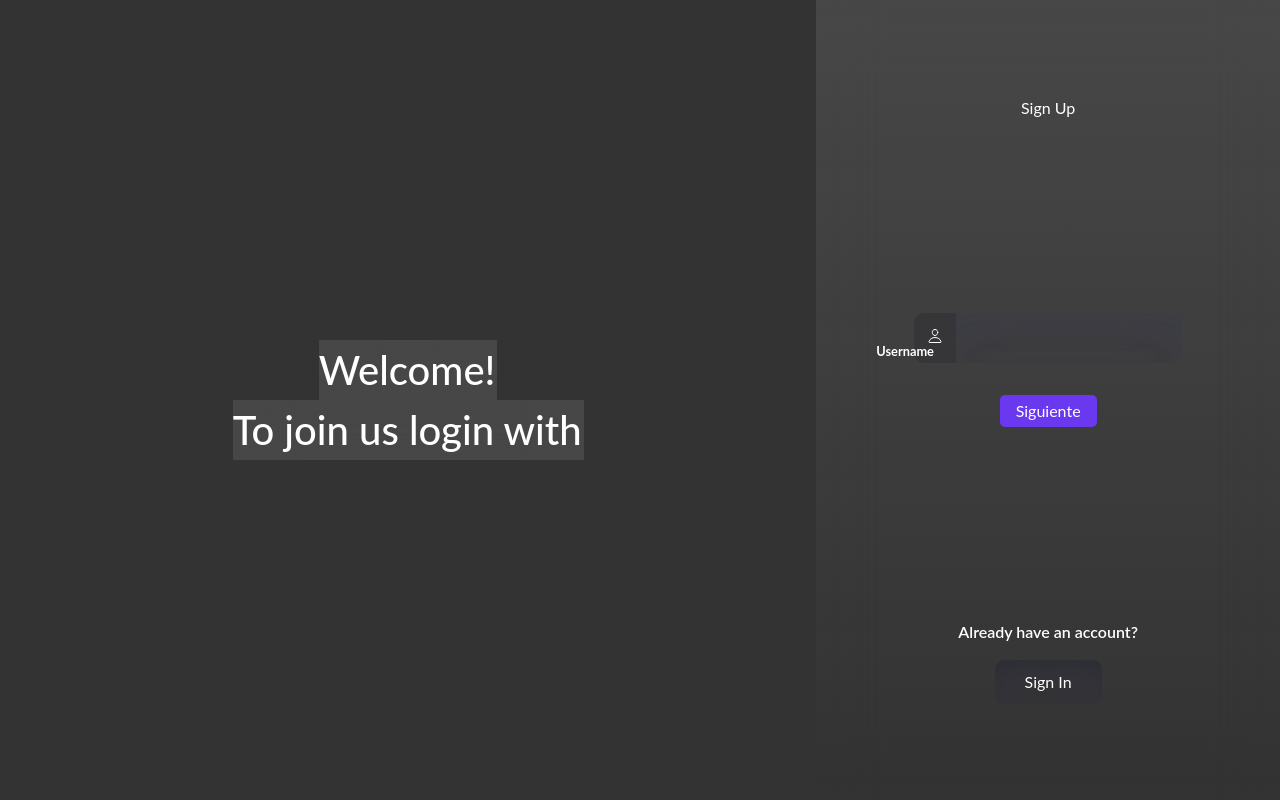
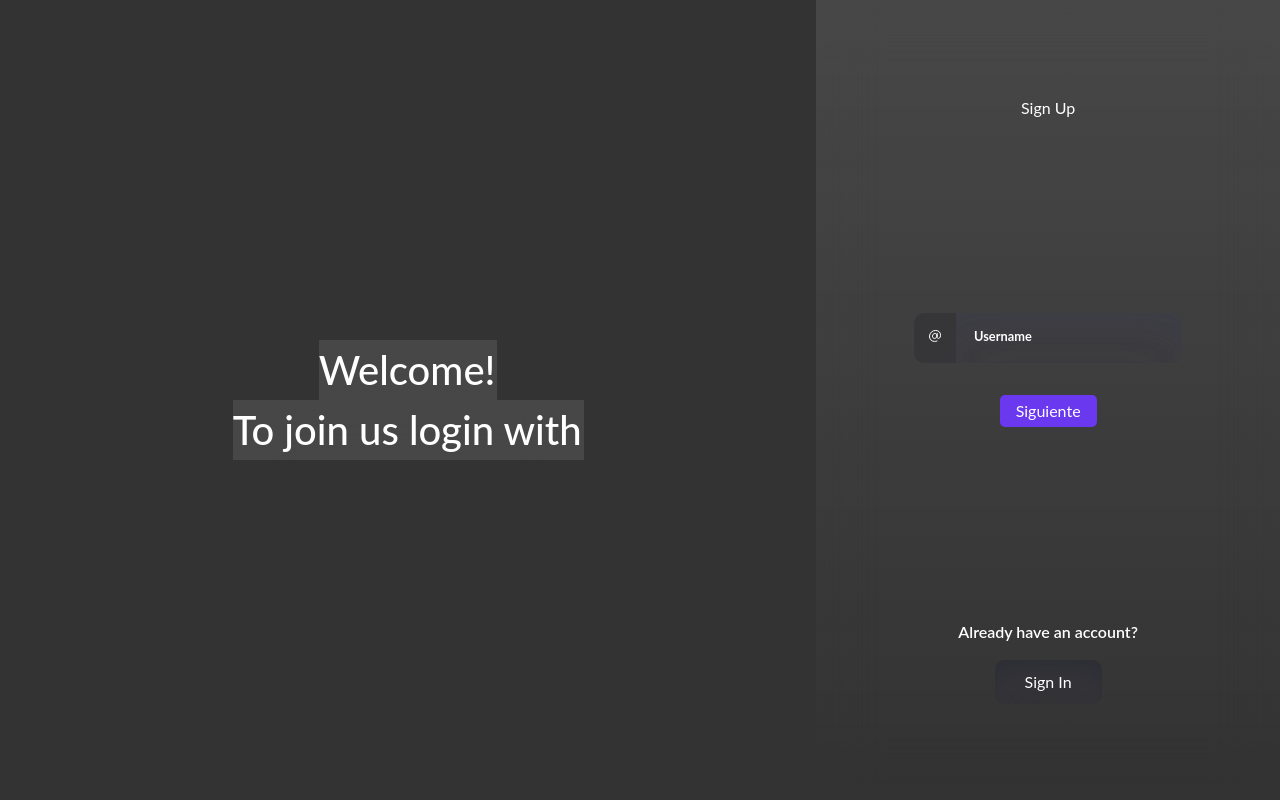
Before and after one commit to gcamig/isitec, a PHP site: page /view/register.php in a window 1280 px wide. Run offline with PHP 8.4, Linux system fonts and the light colour scheme; style sheets or scripts are compiled from the project's sources; some libraries are stand-ins or nearby versions.

Commit message:
Update form styling and add form validation in form_steps.js and register.css

```diff
--- a/css/register.css
+++ b/css/register.css
@@ -13,7 +13,7 @@
   width: 100%;
 }
 
-.sign-up-grid {
+.sign-up-area {
   display: flex;
   flex-direction: column;
   justify-content: center;
@@ -22,74 +22,79 @@
 
 .form-group {
   display: flex;
+  flex-direction: column;
+  justify-content: center;
+  align-items: center;
+  gap: 2em;
+}
+
+.info-group {
+  position: relative;
+  display: flex;
   flex-direction: row;
   justify-content: center;
   align-items: center;
-
+  & span {
+    position: absolute;
+    top: 0;
+    left: 1;
+  }
 }
 
-input{
+input {
   padding: 0.8rem;
   font-size: 1rem;
   color: #fff;
 }
 
-label{
+label {
   padding: 0.8rem;
   font-size: 1rem;
 }
 
-span{
+span {
   font-size: 0.8rem;
 }
 
-#verifError, #userError, #error, #emailError {
+#verifError,
+#userError,
+#error,
+#emailError {
   position: absolute;
   font-size: 0.7rem;
   color: #d20000;
   top: 55px;
   right: 5px;
 
-  &.active{
+  &.active {
     display: block;
   }
 
-  &.inactive{
+  &.inactive {
     display: none;
   }
 }
 
-.input-box:nth-child(3) input,
-.input-box:nth-child(4) input {
-  border-radius: 10px;
-}
-
-.input-box:nth-child(3) span,
-.input-box:nth-child(4) span {
-  left: 20px;
-}
-
-input:focus~span,
-input:valid~span {
+input:focus ~ span,
+input:valid ~ span {
   transform: translate(-3rem, -1.2rem) scale(0.8);
 }
 
-.input-box:nth-child(3) input:focus~span,
-.input-box:nth-child(3) input:valid~span,
-.input-box:nth-child(4) input:focus~span,
-.input-box:nth-child(4) input:valid~span {
+.input-box:nth-child(3) input:focus ~ span,
+.input-box:nth-child(3) input:valid ~ span,
+.input-box:nth-child(4) input:focus ~ span,
+.input-box:nth-child(4) input:valid ~ span {
   transform: translate(-1rem, -1.2rem) scale(0.8);
 }
 
-.form-group, #btn-submit, .form-group div {
+.info-group,
+#btn-submit,
+.info-group div {
   &.active {
     display: flex;
     flex-direction: row;
     justify-content: center;
     align-items: center;
-  }
-  &.inactive {
-    display: none;
   }
 }
 
@@ -97,12 +102,13 @@ input:valid~span {
   display: none;
 }
 
-.form-group div {
+.buttons:first-child,
+.buttons:nth-child(2) {
   background: #6938ef;
   user-select: none;
   border-radius: 5px;
 }
 
-.form-group div:hover {
+.buttons:hover {
   background: #4f1ad1;
 }
--- a/js/form_steps.js
+++ b/js/form_steps.js
@@ -6,7 +6,7 @@ document.addEventListener('DOMContentLoaded', function () {
   var submitBtn = document.getElementById('btn-submit');
 
   nextBtn.addEventListener('click', function () {
-    console.log('next button clicked');
+    console.log('lenght', steps.length);
     showStep(currentStep + 1);
 
   });
@@ -16,28 +16,28 @@ document.addEventListener('DOMContentLoaded', function () {
   });
 
   function showStep(step) {
-    console.log('showStep', step);
+    console.log('showStep', currentStep);
     steps[currentStep].classList.remove('active');
     steps[currentStep].classList.add('hidden');
 
     steps[step].classList.remove('hidden');
     steps[step].classList.add('active');
     currentStep = step;
+    console.log('currentStep', currentStep);
 
     if (currentStep === 0) {
       prevBtn.classList.remove('active');
       prevBtn.classList.add('hidden');
     } else {
       prevBtn.classList.remove('hidden');
+      prevBtn.classList.add('active');
     }
 
-    if (currentStep === steps.length - 2) {
-
+    if (currentStep === steps.length - 1) {
       nextBtn.classList.add('hidden');
       submitBtn.classList.remove('hidden');
     } else {
       nextBtn.classList.remove('hidden');
-      nextBtn.classList.add('active');
       submitBtn.classList.add('hidden');
     }
   }
--- a/view/register.php
+++ b/view/register.php
@@ -60,40 +60,52 @@ if ($_SERVER["REQUEST_METHOD"] == "POST") {
     <?= $errorBox ?>
     <form class="sign-up-form" action="<?php htmlspecialchars($_SERVER["REQUEST_METHOD"]) ?>" method="POST">
       <div class="sign-up-grid">
-        <div class="form-group" id="input-usr">
-          <label for="usr"><ion-icon name="person-outline"></ion-icon></label>
+
+        <div class="form-group">
+          <div class="info-group" id="input-usr">
+            <label for="usr"><ion-icon name="at-outline"></ion-icon></ion-icon></label>
             <input type="text" id="user" name="username" required placeholder="">
             <span>Username</span>
             <p id="userError" class="hidden"></p>
           </div>
-        <div class="form-group hidden" id="input-email">
+        </div>
+
+        <div class="form-group hidden">
+          <div class="info-group" id="input-email">
             <label for="email"><ion-icon name="mail-outline"></ion-icon></label>
             <input type="text" id="email" name="email" required placeholder="">
             <span>Email</span>
             <p id="emailError" class="hidden"></p>
           </div>
+        </div>
         <div class="form-group hidden">
+          <div class="info-group">
+            <label for="firstName"><ion-icon name="person"></ion-icon></label>
             <input type="text" id="firstname" name="firstname" required placeholder="">
             <span>First Name</span>
           </div>
-        <div class="form-group hidden">
+          <div class="info-group">
+            <label for="lastname"><ion-icon name="person"></ion-icon></label>
             <input type="text" id="lastname" name="lastname" required placeholder="">
             <span>Last Name</span>
           </div>
-        <div class="form-group hidden" id="input-pwd">
+        </div>
+        <div class="form-group hidden">
+          <div class="info-group" id="input-pwd">
             <label for="pwd"><ion-icon name="lock-closed-outline"></ion-icon></label>
             <input type="password" id="pwd" name="password" required placeholder="">
             <span>Password</span>
             <p id="error" class="hidden"></p>
           </div>
-        <div class="form-group hidden" id="input-pwd-verif">
+          <div class="info-group" id="input-pwd-verif">
             <label for="veri-pswd"><ion-icon name="lock-closed-outline"></ion-icon></label>
             <input type="password" id="pswd-verif" name="veri-pswd" required placeholder="">
             <span>Verify Password</span>
             <p id="verifError" class="hidden"></p>
           </div>
         </div>
-      <div class="form-group flex flex-row justify-center gap-3">
+      </div>
+      <div class="buttons flex flex-row justify-center gap-3">
         <div id="btn-prev" class="px-4 py-1 text-white hidden">Anterior</div>
         <div id="btn-next" class="px-4 py-1 text-white">Siguiente</div>
 
```
Lines whose indentation alone changed are shown as unchanged.
